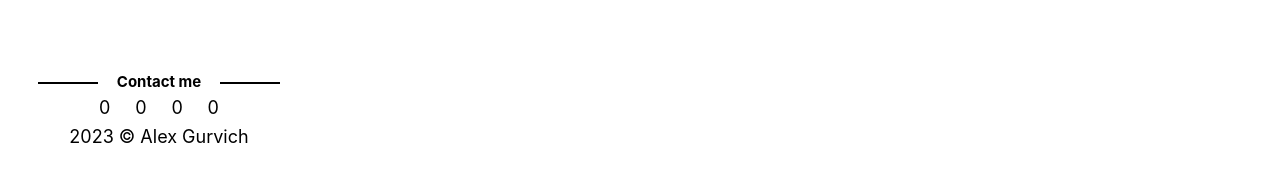
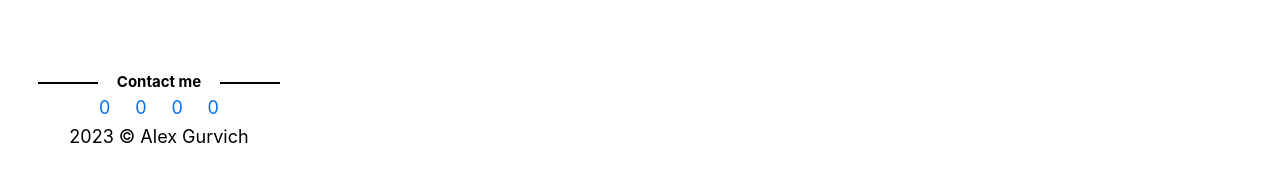
Before and after one commit to agurvich/agurvich.github.io, a Next.js app: page /posts/first-post in a window 1280 px wide. Shown: the part 626-799 px from the top of the page. Built offline with nearby package versions, Linux system fonts and the light colour scheme.

Commit message:
clean up, add some comments and break up Layout into components

```diff
--- /dev/null
+++ b/components/contact.js
@@ -0,0 +1,27 @@
+{/* import necessary styles */}
+import styles from "./contact.module.css"
+
+function Icon({url,username,icon,...rest}){
+    return (
+    <li>
+        <a href={url + username} target={"_blank"}>
+            {icon}
+        </a>
+    </li>
+    )
+}
+
+export default function Contact({ ...rest}){
+    return (
+    <section className={styles.section}>
+        {/* lets do a contact me section */}
+        <h3 className={styles.myh3}> Contact me </h3>
+        {/* anchor'd icons to go to my sosh mead */}
+        <ul className={styles.list}>
+            {Object.keys(rest).map( (key) =>
+                <Icon {...rest[key]}/>
+            )}
+        </ul>
+    </section>
+    );
+}
--- /dev/null
+++ b/components/contact.module.css
@@ -0,0 +1,31 @@
+.myh3{
+  font-size:smaller;
+  margin: 0;
+}
+
+.myh3::before, .myh3::after{
+  margin-left:15px;
+  margin-right:15px;
+  background-color:black;
+  content:"";
+  height:2px;
+  width:20%;
+  display:inline-block;
+  vertical-align:middle;
+}
+
+.list {
+  display:flex;
+  width:40%;
+  justify-content: space-between;
+  margin:0;
+  padding:0;
+  left:30%;
+  position:relative;
+  text-align:center;
+  list-style: none;
+}
+
+.listItem {
+  display:flex;
+}
--- a/components/layout.js
+++ b/components/layout.js
@@ -1,30 +1,51 @@
+{/* import built-in components */}
 import Head from 'next/head';
 import Image from 'next/image';
-import styles from './layout.module.css';
-import utilStyles from '../styles/utils.module.css';
 import Link from 'next/link';
 
+{/* import our components */}
+import Contact from "./contact"
+
+{/* import necessary styles */}
+import utilStyles from '../styles/utils.module.css';
+import styles from './layout.module.css';
+
+{/* user data defined here, there's probably a better way to do this :\ */}
 const name = 'Alex Gurvich';
 export const siteTitle = 'Alex Gurvich - data scientist';
+const socials = {
+    "twitter":{
+        'url':'https://www.twitter.com/',
+        'username':"alexbgurvich",
+        'icon':0,
+    },
+    "linkedin":{
+        'url':'https://www.linkedin.com/in/',
+        'username':"alex-b-gurvich",
+        'icon':0,
+    },
+    "github":{
+        'url':'https://www.github.com/',
+        'username':"agurvich",
+        'icon':0,
+    },
+    "email":{
+        'url':'mailto:',
+        'username':"alex.b.gurvich@gmail.com",
+        'icon':0,
+    }
+}
 
-export default function Layout({ children, home }) {
+function Copyright({ name }){
+    return(
+    <section>
+        {new Date().getFullYear()} &copy; {name}
+    </section>
+    );
+}
+
+function Sidebar(){
     return (
-        <div className={styles.container}>
-            <Head>
-                <link rel="icon" href="/favicon.ico" />
-                <meta
-                    name="description"
-                    content="Learn how to build a personal website using Next.js"
-                />
-                <meta
-                    property="og:image"
-                    content={`https://og-image.vercel.app/${encodeURI(
-                        siteTitle,
-                    )}.png?theme=light&md=0&fontSize=75px&images=https%3A%2F%2Fassets.vercel.com%2Fimage%2Fupload%2Ffront%2Fassets%2Fdesign%2Fnextjs-black-logo.svg`}
-                />
-                <meta name="og:title" content={siteTitle} />
-                <meta name="twitter:card" content="summary_large_image" />
-            </Head>
     <div className={styles.sidebar}>
         <header>
             <Link href="/">
@@ -45,23 +66,31 @@ export default function Layout({ children, home }) {
         </header>
 
         <footer className={styles.footer}>
-                        {/* lets do a contact me section */}
-                        <h3> Contact me </h3>
-                        <ul>
-                            <li>0</li>
-                            <li>0</li>
-                            <li>0</li>
-                            <li>0</li>
-                        </ul>
+            {/* lets put our social information into a contact me */}
+            <Contact {...socials} />
             {/* lets do the copyright info */}
-                        <section>
-                            {new Date().getFullYear()} &copy; {name}
-                        </section>
+            <Copyright name={name} />
         </footer>
     </div>
+    );
+}
+
+export default function Layout({ children, home, ...rest}) {
+    return (
+        <div className={styles.container}>
+            <Head>
+                <link rel="icon" href="/favicon.ico" />
+                <meta name="og:title" content={siteTitle} />
+                <meta name="twitter:card" content="summary_large_image" />
+            </Head>
+
+            {/* put the sidebar onto the, well, side. */}
+            <Sidebar />
 
             {/* main content goes here */}
-            <main style={{'display':'flex','overflow':'auto'}}>{children}</main>
+            <main style={{'display':'flex','overflow':'auto'}}>
+                {children}
+            </main>
 
             {/* add a navigation back to home if not on the home page */}
             {!home && (
--- a/components/layout.module.css
+++ b/components/layout.module.css
@@ -20,37 +20,6 @@
   align-content: center;
 }
 
-.footer h3{
-  font-size:smaller;
-  margin: 0;
-}
-
-.footer h3::before, .footer h3::after{
-  margin-left:15px;
-  margin-right:15px;
-  background-color:black;
-  content:"";
-  height:2px;
-  width:20%;
-  display:inline-block;
-  vertical-align:middle;
-}
-
-.footer ul{
-  display:flex;
-  width:40%;
-  justify-content: space-between;
-  margin:0;
-  padding:0;
-  left:30%;
-  position:relative;
-  text-align:center;
-}
-
-.footer li{
-  display:flex;
-}
-
 .backToHome {
   margin: 3rem 0 0;
 }
--- a/styles/utils.module.css
+++ b/styles/utils.module.css
@@ -44,54 +44,6 @@
     max-width:80%;
   }
 
-  .listItem {
-    margin: 0 0 1rem;
-    box-shadow: 0px 4px 4px rgba(0, 0, 0, 0.1);
-    transition: all 0.3s ease-in-out;
-    border-radius: 10px;
-    overflow:hidden;
-    max-width: 100%;
-    display:flex;
-    align-items:center;
-    height:200px;
-  }
-
-  .listItem:hover{
-    box-shadow: 0px 10px 20px rgba(0, 0, 0, 0.25);
-    transform: translateY(-4px);
-  }
-
   .lightText {
     color: #666;
   }
-
-  .postThumbnail{
-    display: inline-block;
-    height:100%;
-    width:40%;
-    object-fit: cover;
-    object-position: center;
-    flex-shrink: 0;
-  }
-
-  .postDescription{
-    margin-left: 25px;
-    max-width:60%;
-    display: inline-block;
-    vertical-align:top;
-    height:200px;
-  }
-
-  .postDescription h1{
-    margin-top:0;
-    margin-bottom:6pt;
-    text-overflow: ellipsis;
-    overflow:hidden;
-    white-space: nowrap;
-  }
-
-.postDescription h2{
-    margin-top:0;
-    margin-bottom:6pt;
-    font-size:small;
-  }
```
Also changed, not shown: components/postGrid.js (+5 -5 lines), components/postGrid.module.css (added, +47 -0 lines), pages/index.js (+7 -4 lines). Lines whose indentation alone changed are shown as unchanged.
